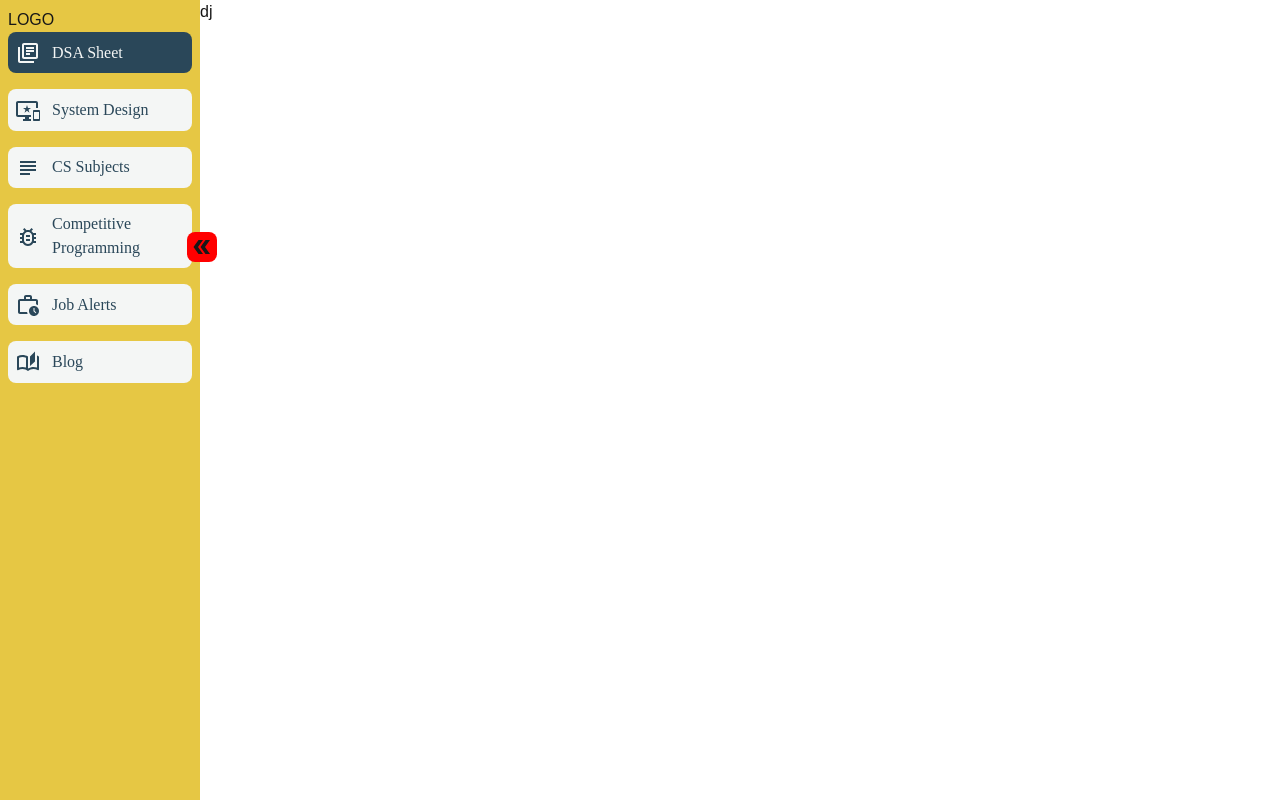
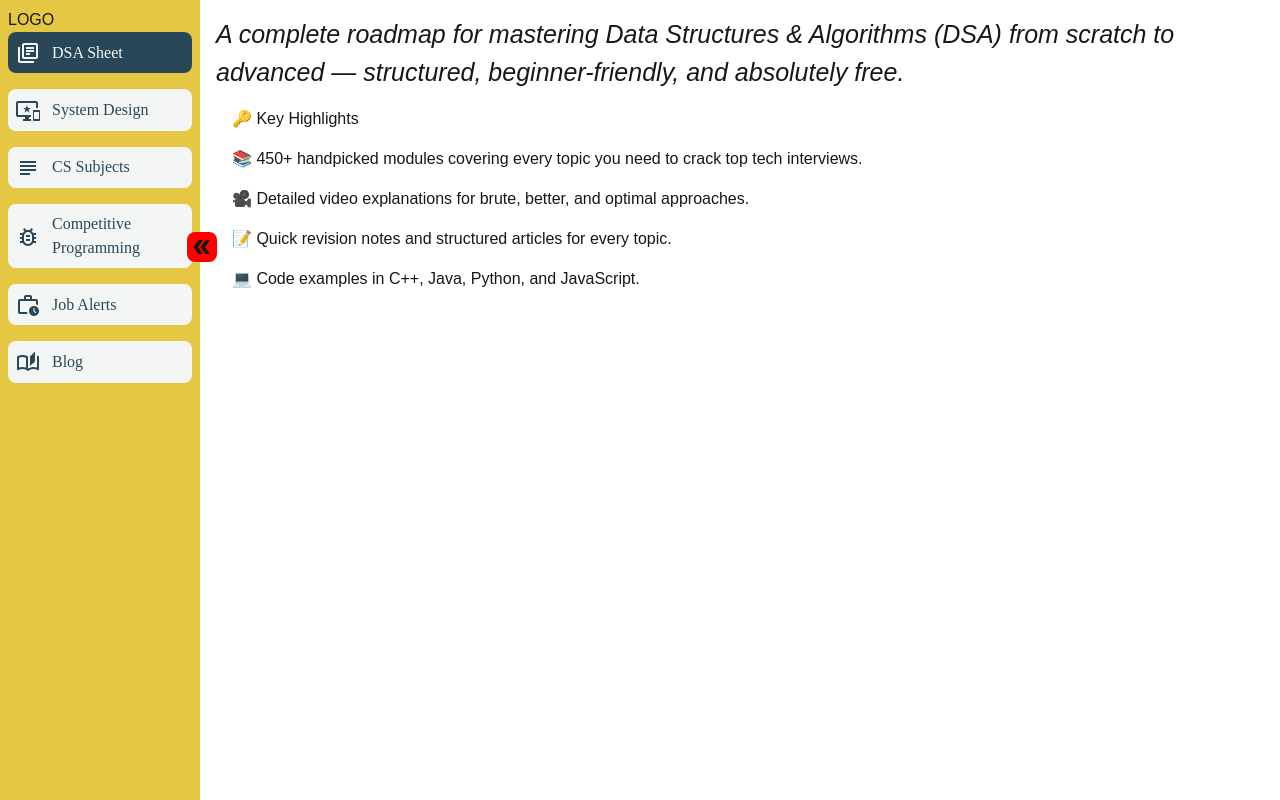
Before and after one commit to dkhobragade/Built-For-Success-, a Next.js app in the folder frontend/: page /dsa in a window 1280 px wide. Built offline with nearby package versions, Linux system fonts and the light colour scheme; what @mui/material-nextjs would draw is missing.

Commit message:
Add DSAContent constant and implement Page component to display a roadmap for mastering Data Structures & Algorithms

```diff
--- a/frontend/app/(with-sidebar)/dsa/page.tsx
+++ b/frontend/app/(with-sidebar)/dsa/page.tsx
@@ -1,8 +1,28 @@
-import { Box } from "@mui/material";
+import { DSAContent } from "@/lib/constants";
+import { Box, List, ListItem, Typography } from "@mui/material";
 
 export default function Page ()
 {
-    return <Box>
-        dj
+
+    const renderList = () =>
+    {
+        return <>
+            { DSAContent.map( ( text, idx ) => <ListItem key={ idx }>
+                { text }
+            </ListItem> ) }
+        </>
+    }
+    return <Box padding={ 2 }  >
+        <Typography fontSize={ 25 } fontStyle="italic" fontWeight={ 500 } >
+            A complete roadmap for mastering Data Structures & Algorithms (DSA) from scratch to advanced — structured, beginner-friendly, and absolutely free.
+        </Typography>
+        <Typography component="div" >
+            <List>
+                <ListItem>
+                    🔑 Key Highlights
+                </ListItem>
+                { renderList() }
+            </List>
+        </Typography>
     </Box>
 }
--- a/frontend/lib/constants.ts
+++ b/frontend/lib/constants.ts
@@ -66,3 +66,10 @@ export const ScrollItems = [
     "❓ Interview Qs",
     "🚀 Tech Stack Mastery"
 ]
+
+export const DSAContent = [
+    "📚 450+ handpicked modules covering every topic you need to crack top tech interviews.",
+    "🎥 Detailed video explanations for brute, better, and optimal approaches.",
+    "📝 Quick revision notes and structured articles for every topic.",
+    "💻 Code examples in C++, Java, Python, and JavaScript.",
+]
```
